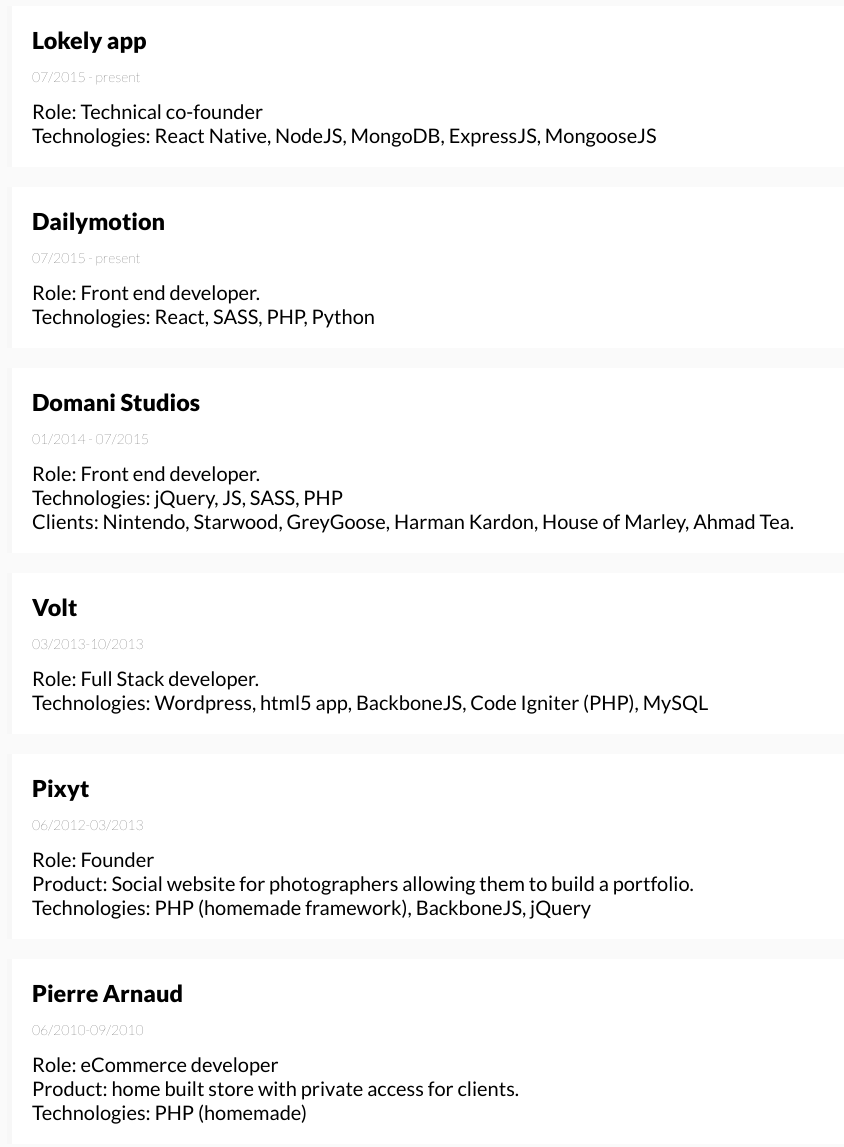
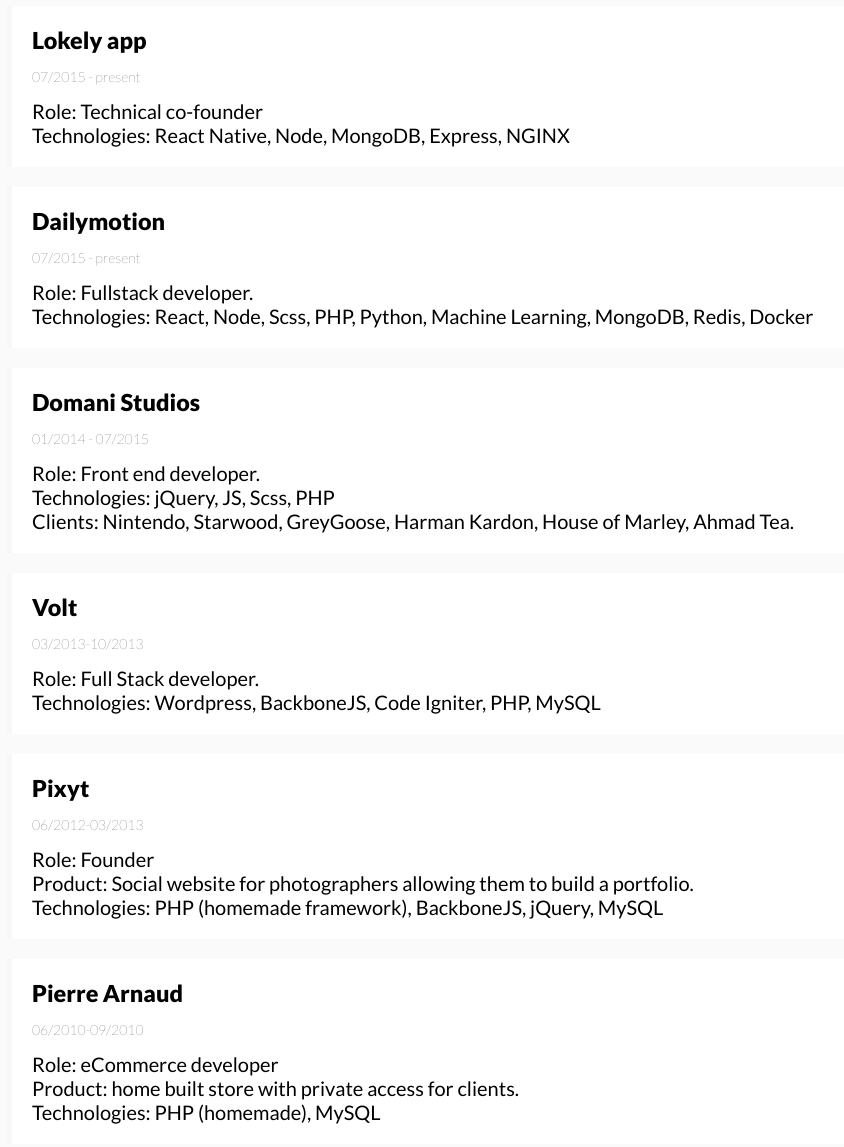
Before and after one commit to samueldelesque/samueldelesque.me, a website: page public/index.html in a window 1280 px wide. Shown: the part 640-1787 px from the top of the page, without its empty margins (193-1037 px from the left). Drawn offline with Linux system fonts and the light colour scheme.

Commit message:
update technologies

```diff
--- a/public/index.html
+++ b/public/index.html
@@ -37,40 +37,40 @@
           <h3>Lokely app</h3>
           <p class="time">07/2015 - present</p>
           <div class="role">Role: Technical co-founder</div>
-          <div class="type">Technologies: React Native, NodeJS, MongoDB, ExpressJS, MongooseJS</div>
+          <div class="type">Technologies: React Native, Node, MongoDB, Express, NGINX</div>
         </div>
         <div class="logitem">
           <h3>Dailymotion</h3>
           <p class="time">07/2015 - present</p>
-          <div class="role">Role: Front end developer.</div>
-          <div class="type">Technologies: React, SASS, PHP, Python</div>
+          <div class="role">Role: Fullstack developer.</div>
+          <div class="type">Technologies: React, Node, Scss, PHP, Python, Machine Learning, MongoDB, Redis, Docker</div>
         </div>
 				<div class="logitem">
 					<h3>Domani Studios</h3>
 					<p class="time">01/2014 - 07/2015</p>
 					<div class="role">Role: Front end developer.</div>
-          <div class="type">Technologies: jQuery, JS, SASS, PHP</div>
+          <div class="type">Technologies: jQuery, JS, Scss, PHP</div>
 					<div class="type">Clients: Nintendo, Starwood, GreyGoose, Harman Kardon, House of Marley, Ahmad Tea.</div>
 				</div>
 				<div class="logitem">
 					<h3>Volt</h3>
 					<p class="time">03/2013-10/2013</p>
 					<div class="role">Role: Full Stack developer.</div>
-					<div class="type">Technologies: Wordpress, html5 app, BackboneJS, Code Igniter (PHP), MySQL</div>
+					<div class="type">Technologies: Wordpress, BackboneJS, Code Igniter, PHP, MySQL</div>
 				</div>
 				<div class="logitem">
 					<h3>Pixyt</h3>
 					<p class="time">06/2012-03/2013</p>
 					<div class="role">Role: Founder</div>
 					<div class="type">Product: Social website for photographers allowing them to build a portfolio. </div>
-					<div class="tech">Technologies: PHP (homemade framework), BackboneJS, jQuery</div>
+					<div class="tech">Technologies: PHP (homemade framework), BackboneJS, jQuery, MySQL</div>
 				</div>
 				<div class="logitem">
 					<h3>Pierre Arnaud</h3>
 					<p class="time">06/2010-09/2010</p>
 					<div class="role">Role: eCommerce developer</div>
 					<div class="type">Product: home built store with private access for clients.</div>
-					<div class="tech">Technologies: PHP (homemade)</div>
+					<div class="tech">Technologies: PHP (homemade), MySQL</div>
 				</div>
 				<div class="logitem">
 					<h3>Welltec</h3>
```
